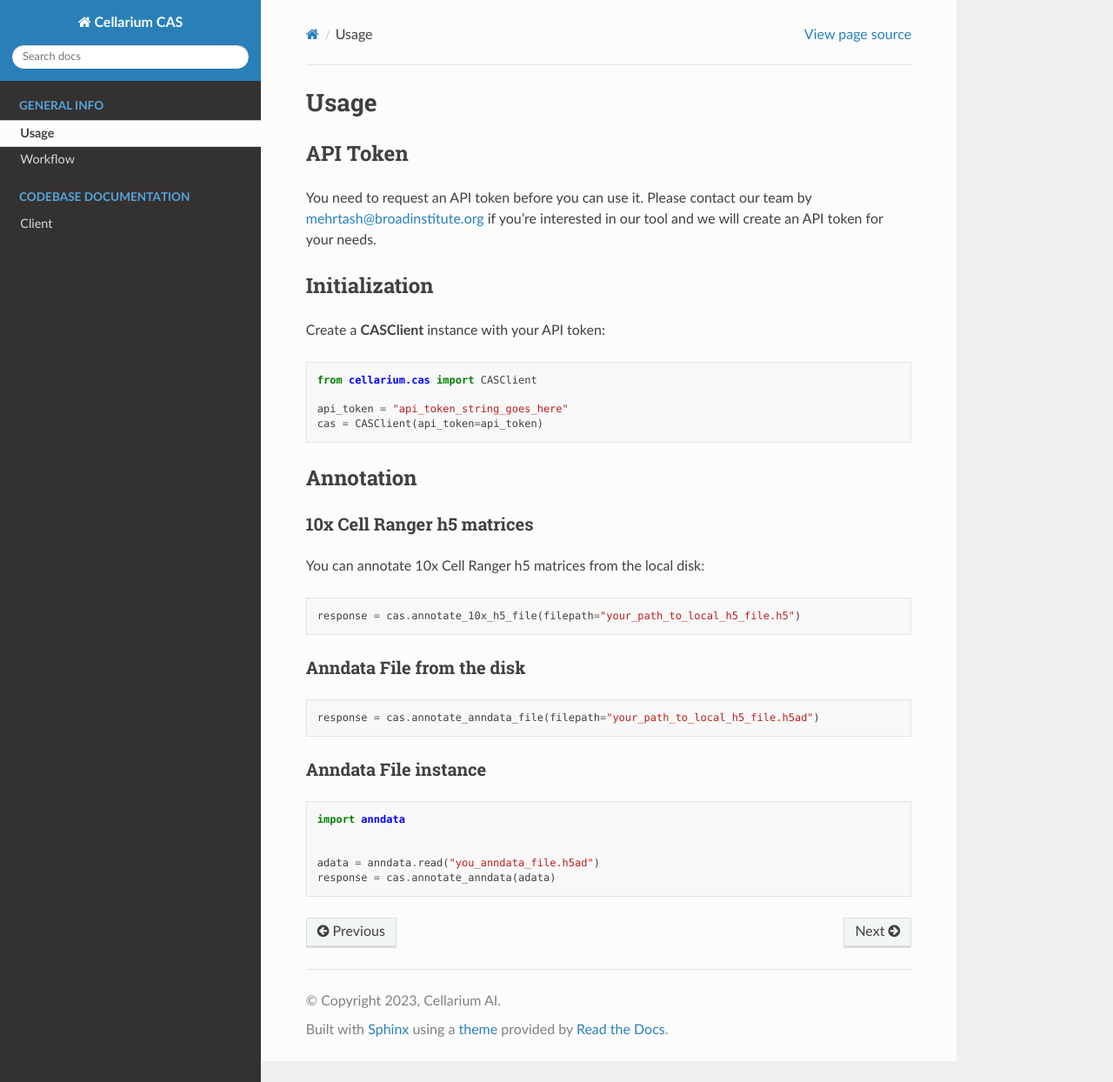
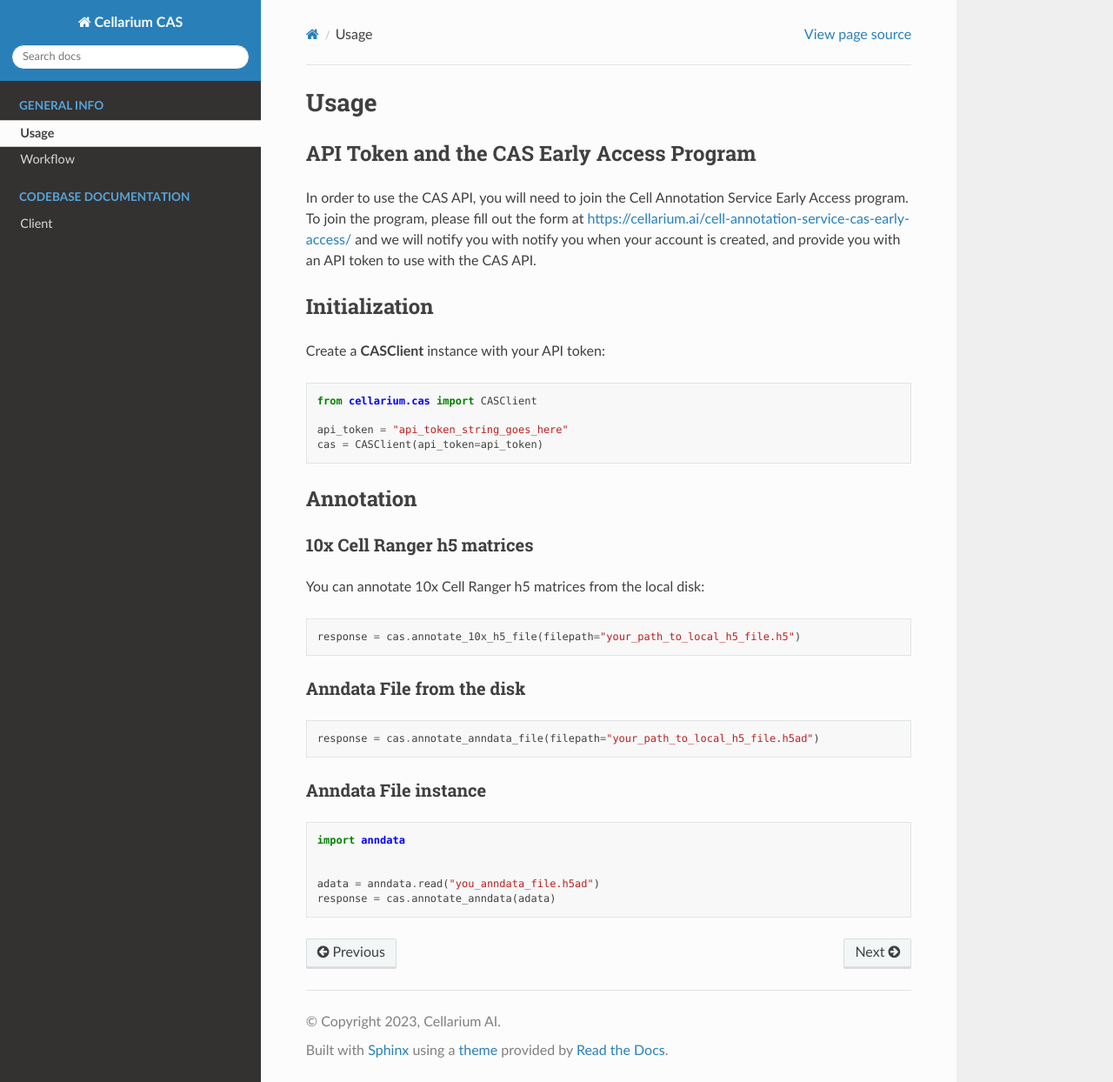
Before and after one commit to cellarium-ai/cellarium-cas, a Sphinx documentation site: the page built from docs/source/modules/usage.rst, in a window 1280 px wide and 1244 px high. Shown: the whole window at 87% size. Built offline with Sphinx 7.4.7 and the Read the Docs theme 2.0.0, drawn with Linux system fonts in a browser that asks for light colours; pages that are not in the unit, such as notebooks, are missing from menus; the version number could not be read and is left out.

Commit message:
Updated the explanation for getting an API token to mention the Early Access program

```diff
--- a/docs/source/modules/usage.rst
+++ b/docs/source/modules/usage.rst
@@ -3,11 +3,11 @@
 Usage
 #####
 
-API Token
----------
-You need to request an API token before you can use it.
-Please contact our team by mehrtash@broadinstitute.org if you're interested in our tool and we will create an
-API token for your needs.
+API Token and the CAS Early Access Program
+------------------------------------------
+In order to use the CAS API, you will need to join the Cell Annotation Service Early Access program.  To join the program,
+please fill out the form at https://cellarium.ai/cell-annotation-service-cas-early-access/ and we will notify you with
+notify you when your account is created, and provide you with an API token to use with the CAS API.
 
 Initialization
 --------------
```
